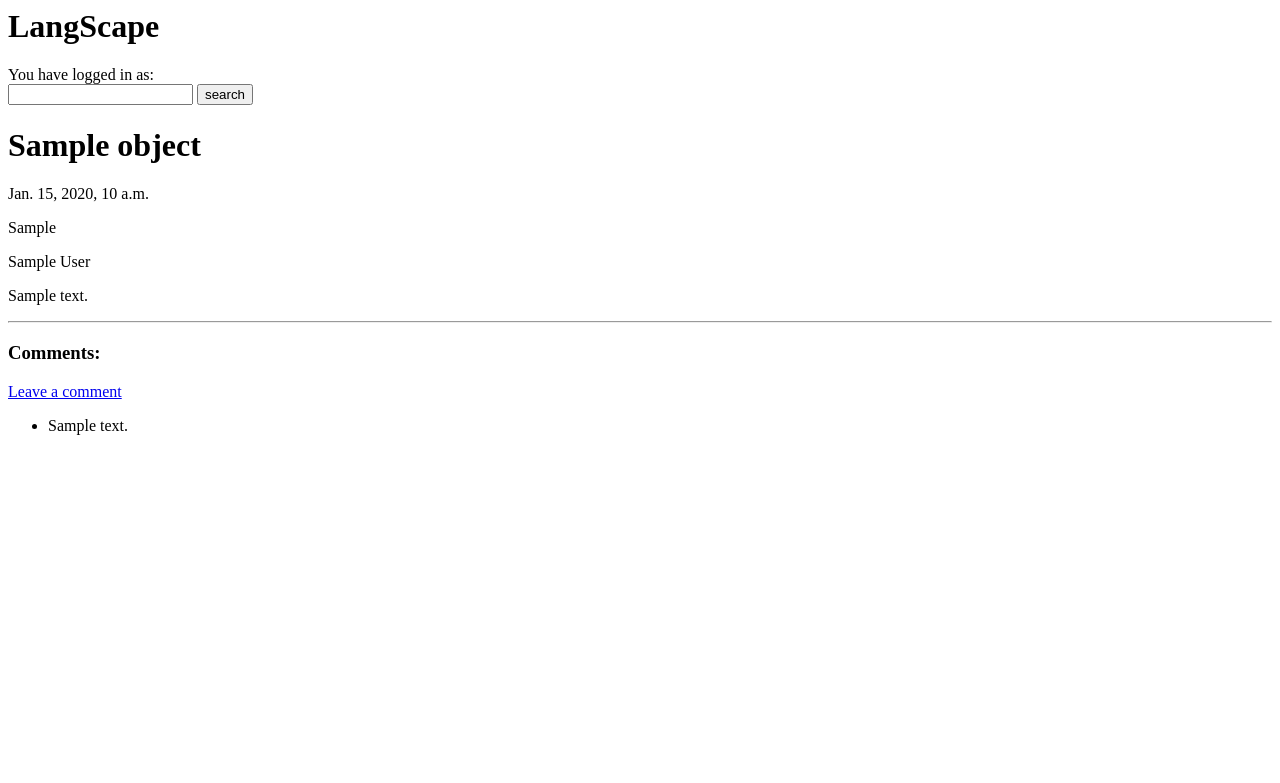
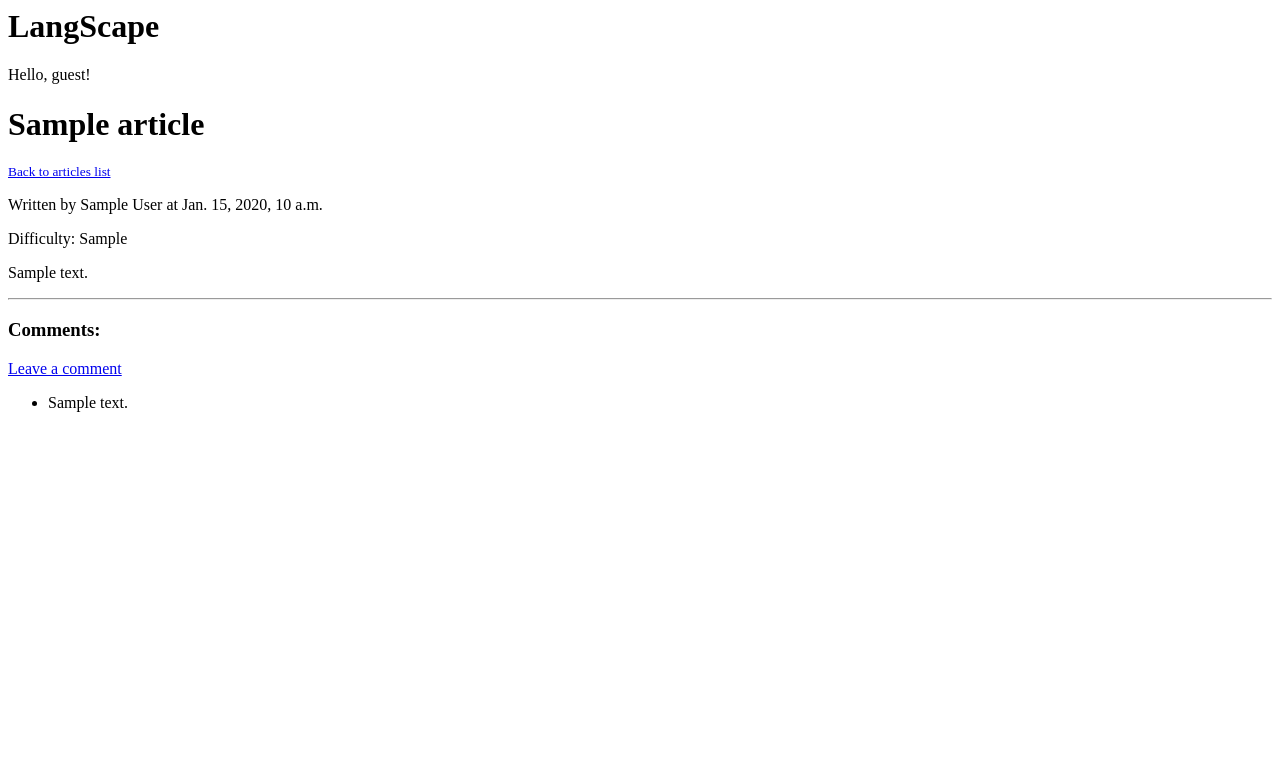
Before and after one commit to ViktorSalimonov/langscape, a Django app: template langscape/templates/articles/article_detail.html in a window 1280 px wide. Shown: the top 783 px of the page. Run offline with Django 3.2, Linux system fonts and the light colour scheme; the template is opened without the code that fills it: most values are stand-ins (such as "Sample title", 1, 10 or a date in 2020).

Commit message:
better looking htmls

```diff
--- a/langscape/templates/articles/article_detail.html
+++ b/langscape/templates/articles/article_detail.html
@@ -1,15 +1,15 @@
 {% extends 'base.html' %}
 
 {% block content %}
-    <h1>{{ object.title }}</h1>
-    <p>{{ object.created }}</p>
-    <p>{{ object.get_difficulty_display }}</p>
-    <p>{{ object.author }}</p>
-    <p>{{ object.content }}</p>
+    <h1>{{ article.title }}</h1>
+    <small><a href="{% url 'articles:list' %}">Back to articles list</a></small>
+    <p>Written by {{ article.author }} at {{ article.created }}</p>
+    <p>Difficulty: {{ article.get_difficulty_display }}</p>
+    <p>{{ article.content }}</p>
+
     <hr>
-
     <h3>Comments:</h3>
-    <a href="{% url 'articles:add_comment' pk=object.id %}">Leave a comment</a>
+    <a href="{% url 'articles:add_comment' pk=article.id %}">Leave a comment</a>
     <ul>
         {% for comment in comments %}
             <li>{{ comment.content }}</li>
--- a/langscape/templates/articles/comment_form.html
+++ b/langscape/templates/articles/comment_form.html
@@ -1,6 +1,8 @@
 {% extends 'base.html' %}
 
 {% block content %}
+<h1>Comment:</h1>
+<small><a href="{% url 'articles:list' %}">Back to articles list</a></small>
 <form method="post">{% csrf_token %}
     {{ form.as_p }}
     <input type="submit" value="Comment">
--- a/langscape/templates/base.html
+++ b/langscape/templates/base.html
@@ -1,8 +1,11 @@
 <h1>LangScape</h1>
 
-You have logged in as: {{ user.username }}
 
-{% include "articles/_article_search.html" %}
+{% if user.is_authenticated %}
+    Hello, {{ user.username }}!
+{% else %}
+    Hello, guest!
+{% endif %}
 
 {% block content %}
 {% endblock content %}
```
Also changed, not shown: langscape/templates/articles/article_form.html (deleted, +0 -8 lines), langscape/templates/articles/article_list.html (+6 -5 lines), langscape/templates/articles/comment_confirm_delete.html (renamed from langscape/templates/articles/article_confirm_delete.html).
